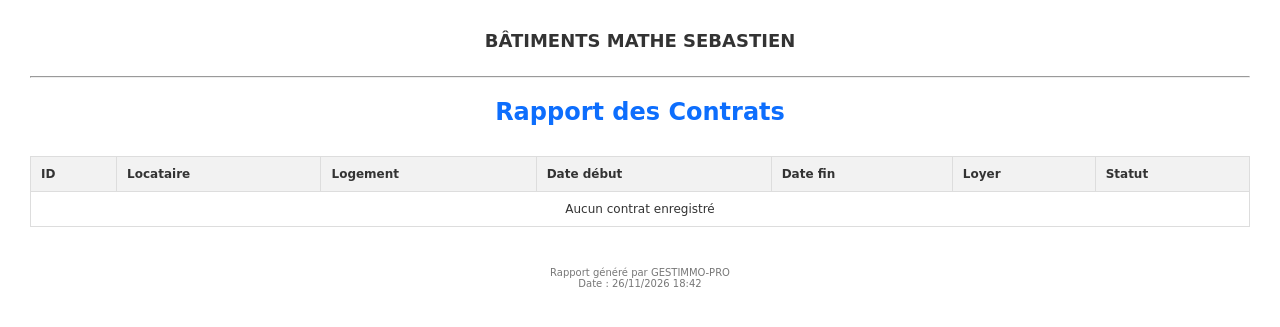
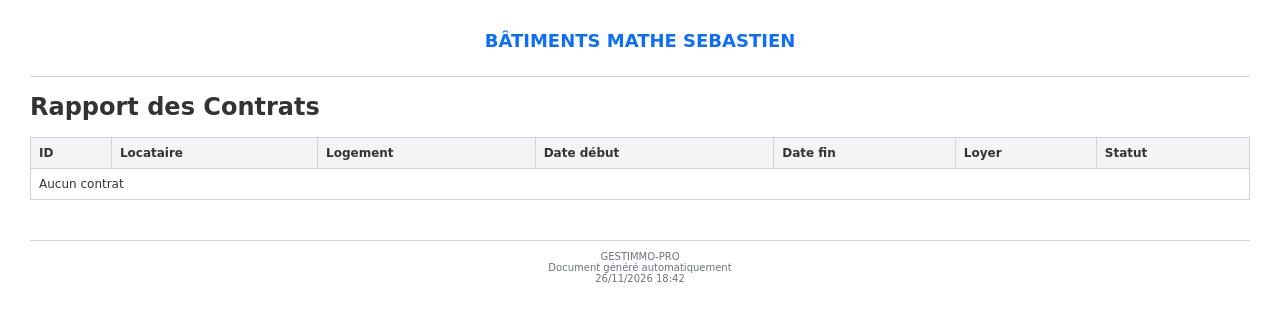
Before and after one commit to Regina017/gestimmo-pro, a Laravel app: template resources/views/rapports/contrats_pdf.blade.php in a window 1280 px wide. Shown: the top 327 px of the page. Run offline with Laravel 12, Linux system fonts and the light colour scheme; the template is opened without the code that fills it, so the values that code supplies are empty; data comes from the database, SQL or seed files in the repository.

Commit message:
Nouveau layout PDF

```diff
--- /dev/null
+++ b/resources/views/layouts/pdf.blade.php
@@ -0,0 +1,180 @@
+<!DOCTYPE html>
+<html lang="fr">
+
+<head>
+
+    <meta charset="UTF-8">
+
+    <title>GESTIMMO‑PRO</title>
+
+    <style>
+
+        body{
+            font-family: DejaVu Sans, sans-serif;
+            font-size:12px;
+            color:#333;
+            margin:30px;
+        }
+
+        .header{
+            text-align:center;
+            margin-bottom:25px;
+        }
+
+        .logo{
+            width:140px;
+            height:auto;
+            margin-bottom:10px;
+        }
+
+        .societe{
+            text-align:center;
+            margin-bottom:20px;
+        }
+
+        .societe h2{
+            margin:5px 0;
+            color:#0d6efd;
+        }
+
+        .titre{
+            text-align:center;
+            font-size:22px;
+            font-weight:bold;
+            margin:25px 0;
+            color:#111827;
+        }
+
+        hr{
+            border:none;
+            border-top:1px solid #d1d5db;
+            margin:15px 0;
+        }
+
+        table{
+            width:100%;
+            border-collapse:collapse;
+            margin-top:15px;
+        }
+
+        th{
+            background:#f3f4f6;
+            border:1px solid #d1d5db;
+            padding:8px;
+            text-align:left;
+        }
+
+        td{
+            border:1px solid #d1d5db;
+            padding:8px;
+        }
+
+        .text-center{
+            text-align:center;
+        }
+
+        .text-right{
+            text-align:right;
+        }
+
+        .footer{
+            margin-top:40px;
+            text-align:center;
+            font-size:10px;
+            color:#6b7280;
+        }
+
+        .footer hr{
+            margin-bottom:10px;
+        }
+
+    </style>
+
+</head>
+
+<body>
+
+@php
+
+    $societe = \App\Models\Societe::first();
+
+    $logoPath = null;
+
+    if (
+        $societe &&
+        !empty($societe->logo)
+    ) {
+
+        $storageLogo = storage_path(
+            'app/public/' . $societe->logo
+        );
+
+        if (file_exists($storageLogo)) {
+
+            $logoPath = $storageLogo;
+
+        }
+    }
+
+@endphp
+
+<div class="header">
+
+    @if($logoPath)
+
+        <img
+            src="{{ $logoPath }}"
+            alt="Logo"
+            class="logo">
+
+    @endif
+
+    <div class="societe">
+
+        <h2>
+            {{ $societe->nom ?? 'BÂTIMENTS MATHE SEBASTIEN' }}
+        </h2>
+
+        @if(!empty($societe->adresse))
+            <div>{{ $societe->adresse }}</div>
+        @endif
+
+        @if(!empty($societe->ville))
+            <div>{{ $societe->ville }}</div>
+        @endif
+
+        @if(!empty($societe->telephone))
+            <div>Tél : {{ $societe->telephone }}</div>
+        @endif
+
+        @if(!empty($societe->email))
+            <div>{{ $societe->email }}</div>
+        @endif
+
+    </div>
+
+</div>
+
+<hr>
+
+@yield('content')
+
+<div class="footer">
+
+    <hr>
+
+    GESTIMMO‑PRO
+
+    <br>
+
+    Document généré automatiquement
+
+    <br>
+
+    {{ now()->format('d/m/Y H:i') }}
+
+</div>
+
+</body>
+
+</html>
--- a/resources/views/rapports/contrats_pdf.blade.php
+++ b/resources/views/rapports/contrats_pdf.blade.php
@@ -1,145 +1,12 @@
-<!DOCTYPE html>
-<html lang="fr">
+@extends('layouts.pdf')
 
-<head>
+@section('content')
 
-    <meta charset="UTF-8">
-
-    <title>Rapport des Contrats</title>
-
-    <style>
-
-        body{
-            font-family: DejaVu Sans, sans-serif;
-            font-size:12px;
-            color:#333;
-            margin:30px;
-        }
-
-        .header{
-            text-align:center;
-            margin-bottom:25px;
-        }
-
-        .logo{
-            width:160px;
-            height:auto;
-            margin-bottom:15px;
-        }
-
-        .societe{
-            text-align:center;
-            margin-bottom:20px;
-        }
-
-        h1{
-            text-align:center;
-            color:#0d6efd;
-            margin-top:20px;
-            margin-bottom:30px;
-        }
-
-        table{
-            width:100%;
-            border-collapse:collapse;
-        }
-
-        th{
-            background:#f2f2f2;
-            border:1px solid #ddd;
-            padding:10px;
-            text-align:left;
-        }
-
-        td{
-            border:1px solid #ddd;
-            padding:10px;
-        }
-
-        .footer{
-            margin-top:40px;
-            text-align:center;
-            font-size:10px;
-            color:#777;
-        }
-
-    </style>
-
-</head>
-
-<body>
-
-@php
-
-    $societe = \App\Models\Societe::first();
-
-    $logoPath = null;
-
-    if (
-        $societe &&
-        !empty($societe->logo)
-    ) {
-
-        $storageLogo = storage_path(
-            'app/public/' . $societe->logo
-        );
-
-        if (file_exists($storageLogo)) {
-            $logoPath = $storageLogo;
-        }
-    }
-
-@endphp
-
-<div class="header">
-
-    @if($logoPath)
-
-        <img
-            src="{{ $logoPath }}"
-            alt="Logo"
-            class="logo">
-
-    @endif
-
-    <div class="societe">
-
-        <h2>
-            {{ $societe->nom ?? 'BÂTIMENTS MATHE SEBASTIEN' }}
-        </h2>
-
-        <div>
-            {{ $societe->adresse ?? '' }}
-        </div>
-
-        <div>
-            {{ $societe->ville ?? '' }}
-        </div>
-
-        <div>
-            {{ $societe->telephone ?? '' }}
-        </div>
-
-        <div>
-            {{ $societe->email ?? '' }}
-        </div>
-
-    </div>
-
-</div>
-
-<hr>
-
-<h1>
-    Rapport des Contrats
-</h1>
+<h1>Rapport des Contrats</h1>
 
 <table>
-
     <thead>
-
         <tr>
-
             <th>ID</th>
             <th>Locataire</th>
             <th>Logement</th>
@@ -147,9 +14,7 @@
             <th>Date fin</th>
             <th>Loyer</th>
             <th>Statut</th>
-
         </tr>
-
     </thead>
 
     <tbody>
@@ -158,9 +23,7 @@
 
         <tr>
 
-                <td>
-                    {{ $contrat->id }}
-                </td>
+            <td>{{ $contrat->id }}</td>
 
             <td>
                 {{ $contrat->locataire->nom ?? '' }}
@@ -171,53 +34,25 @@
                 {{ $contrat->logement->numero ?? '' }}
             </td>
 
-                <td>
-                    {{ \Carbon\Carbon::parse($contrat->date_debut)->format('d/m/Y') }}
-                </td>
+            <td>{{ $contrat->date_debut }}</td>
 
-                <td>
-                    {{ \Carbon\Carbon::parse($contrat->date_fin)->format('d/m/Y') }}
-                </td>
+            <td>{{ $contrat->date_fin }}</td>
 
-                <td>
-                    {{ number_format($contrat->loyer, 2, ',', ' ') }} $
-                </td>
+            <td>{{ number_format($contrat->loyer,2,',',' ') }} $</td>
 
-                <td>
-                    {{ $contrat->statut }}
-                </td>
+            <td>{{ $contrat->statut }}</td>
 
         </tr>
 
     @empty
 
         <tr>
-
-                <td colspan="7" style="text-align:center">
-
-                    Aucun contrat enregistré
-
-                </td>
-
+            <td colspan="7">Aucun contrat</td>
         </tr>
 
     @endforelse
 
     </tbody>
-
 </table>
 
-<div class="footer">
-
-    Rapport généré par GESTIMMO‑PRO
-
-    <br>
-
-    Date :
-    {{ now()->format('d/m/Y H:i') }}
-
-</div>
-
-</body>
-
-</html>
+@endsection
```
Also changed, not shown: resources/views/rapports/biens_pdf.blade.php (+30 -36 lines), resources/views/rapports/caisse_pdf.blade.php (+30 -39 lines), resources/views/rapports/depenses_pdf.blade.php (+25 -36 lines), resources/views/rapports/locataires_pdf.blade.php (+20 -34 lines), resources/views/rapports/paiements_pdf.blade.php (+35 -37 lines). Lines whose indentation alone changed are shown as unchanged.
